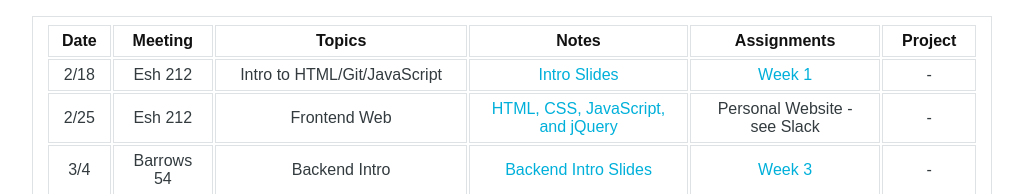
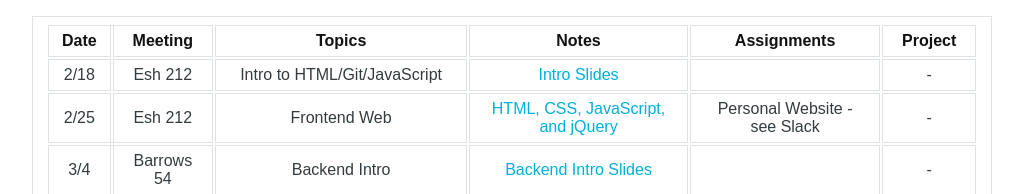
Before and after one commit to codebase-berkeley-mentored-project-sp18/codebase-berkeley-mentored-project-sp18.github.io, a plain HTML site: page index.html in a window 1280 px wide. Shown: the part 568-762 px from the top of the page, without its empty margins (128-1151 px from the left). Drawn offline with Linux system fonts and the light colour scheme.

Commit message:
rm last sem hw

```diff
--- a/index.html
+++ b/index.html
@@ -41,7 +41,7 @@
                     <td>Esh 212</td>
                     <td>Intro to HTML/Git/JavaScript</td>
                     <td><a href="https://docs.google.com/presentation/d/1hCrrHm-sOZ2nLR21Jao6YOYNhEbPLHRXtevLm543SEI/edit#slide=id.g2664c9d134_0_581">Intro Slides</a></td>
-                    <td><a href="https://classroom.github.com/a/NWkliXgW">Week 1</a></td>
+                    <td></td>
                     <td>-</td>
                   </tr>
                   <tr>
@@ -57,7 +57,7 @@
                     <td>Barrows 54</td>
                     <td>Backend Intro</td>
                     <td><a href="">Backend Intro Slides</a></td>
-                    <td><a href="https://classroom.github.com/a/v9wVn15H">Week 3</a></td>
+                    <td></td>
                     <td>-</td>
                   </tr>
                   <tr>
```
